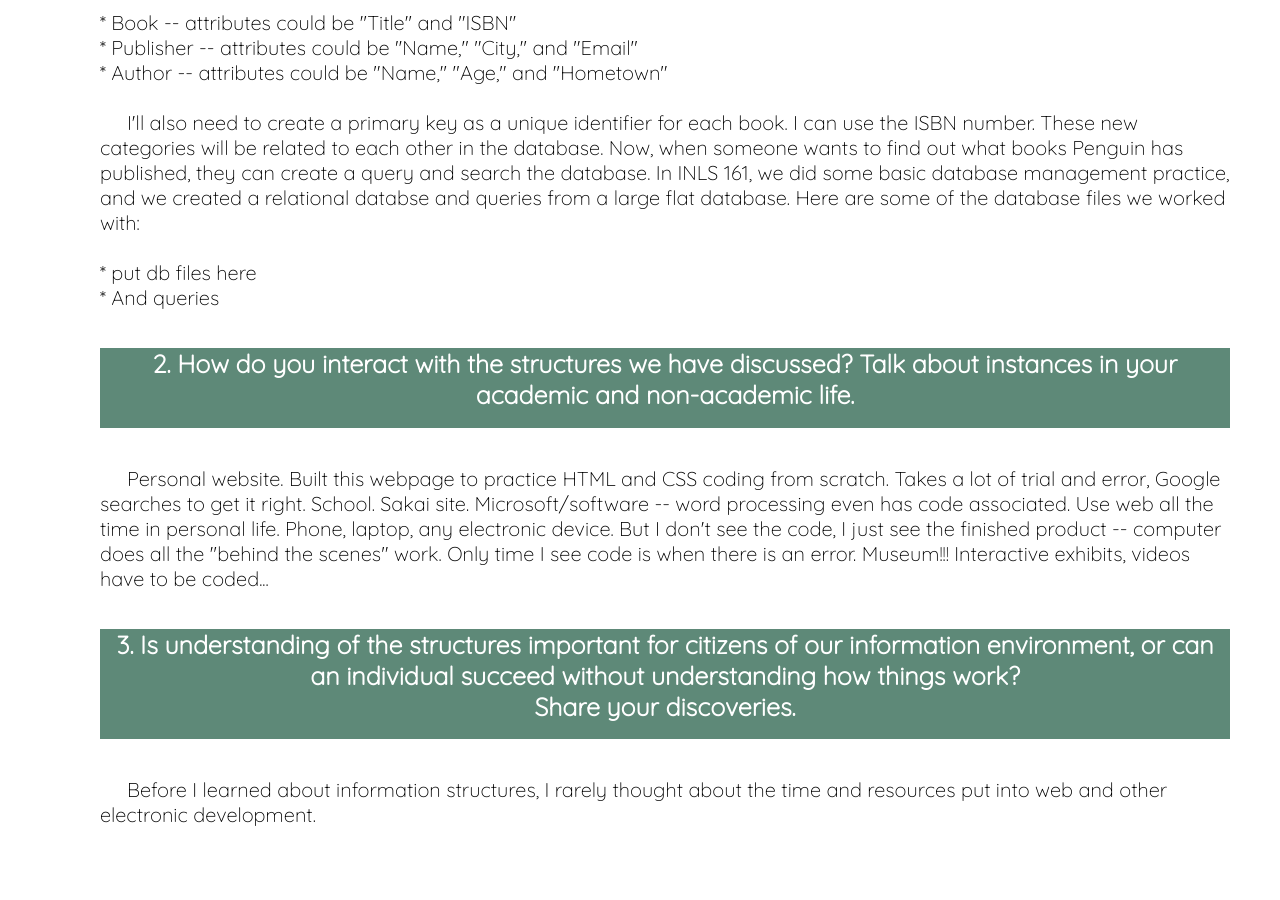
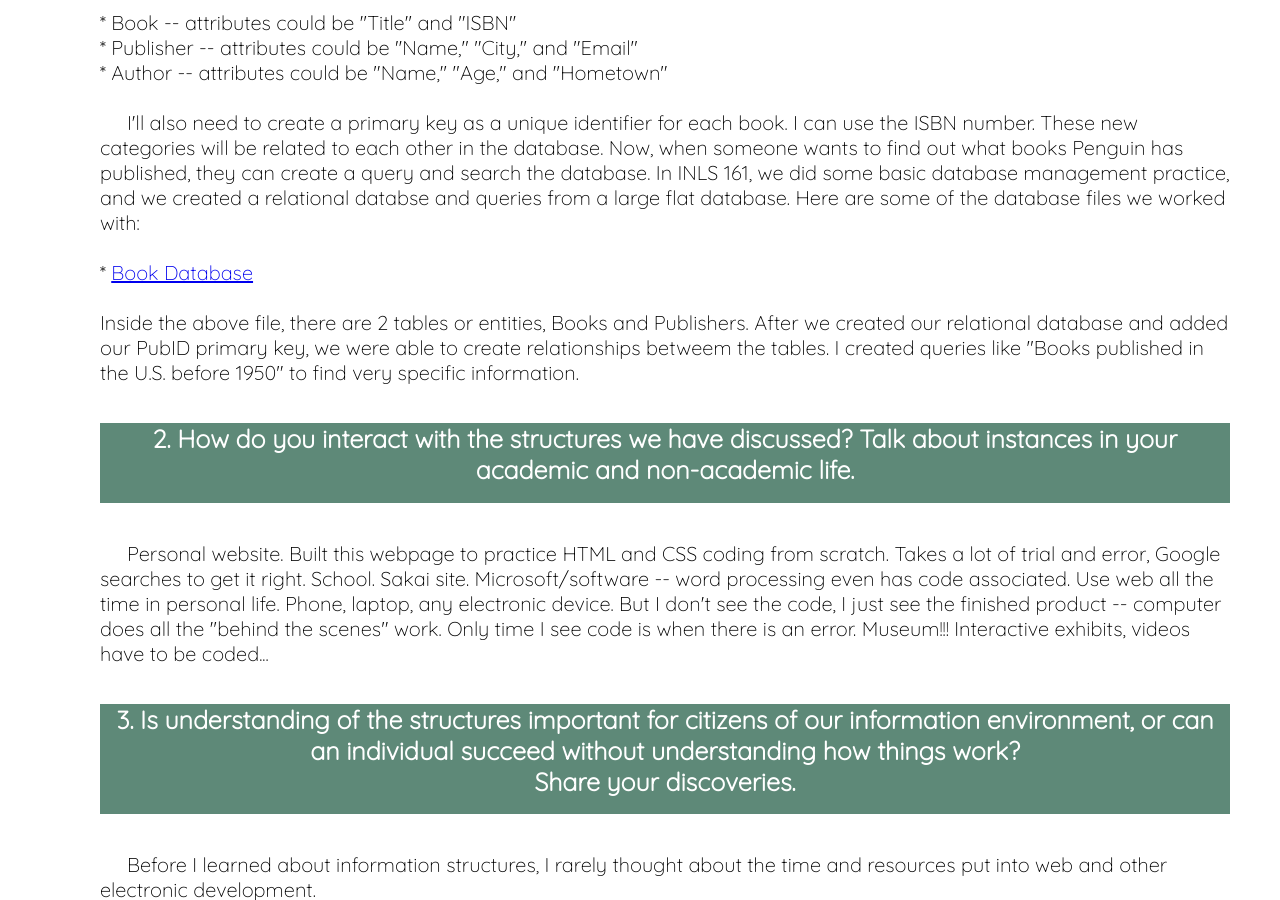
Before and after one commit to rcmetcalf/rcmetcalf.github.io, a Jekyll site: the page gooey/index.html, which Jekyll copies as it is, in a window 1280 px wide and 900 px high, scrolled down 2521 px. Built offline with Jekyll 4.4.1, drawn with Linux system fonts in a browser that asks for light colours; Markdown is read by kramdown in place of the engine named in the settings.

Commit message:
Update index.html

```diff
--- a/gooey/index.html
+++ b/gooey/index.html
@@ -48,8 +48,10 @@
 			* Publisher -- attributes could be "Name," "City," and "Email"<br>
 			* Author -- attributes could be "Name," "Age," and "Hometown"<br><br>
 			&nbsp;&nbsp;&nbsp;&nbsp;&nbsp;I'll also need to create a primary key as a unique identifier for each book. I can use the ISBN number. These new categories will be related to each other in the database. Now, when someone wants to find out what books Penguin has published, they can create a query and search the database. In INLS 161, we did some basic database management practice, and we created a relational databse and queries from a large flat database. Here are some of the database files we worked with:<br><br>
-			* put db files here<br>
-			* And queries<br>
+			* <a href="http://rcmetcalf.github.io/content/inls-161-book-database.odb">Book Database</a><br>
+			<br>
+			Inside the above file, there are 2 tables or entities, Books and Publishers. After we created our relational database and added our PubID primary key, we were able to create relationships betweem the tables. I created queries like "Books published in the U.S. before 1950" to find very specific information.<br>
+
 			</p><br>
 			<div class="jumbotron-1">
 				2. How do you interact with the structures we have discussed? Talk about instances in your academic and non-academic life.</div><br>
```
